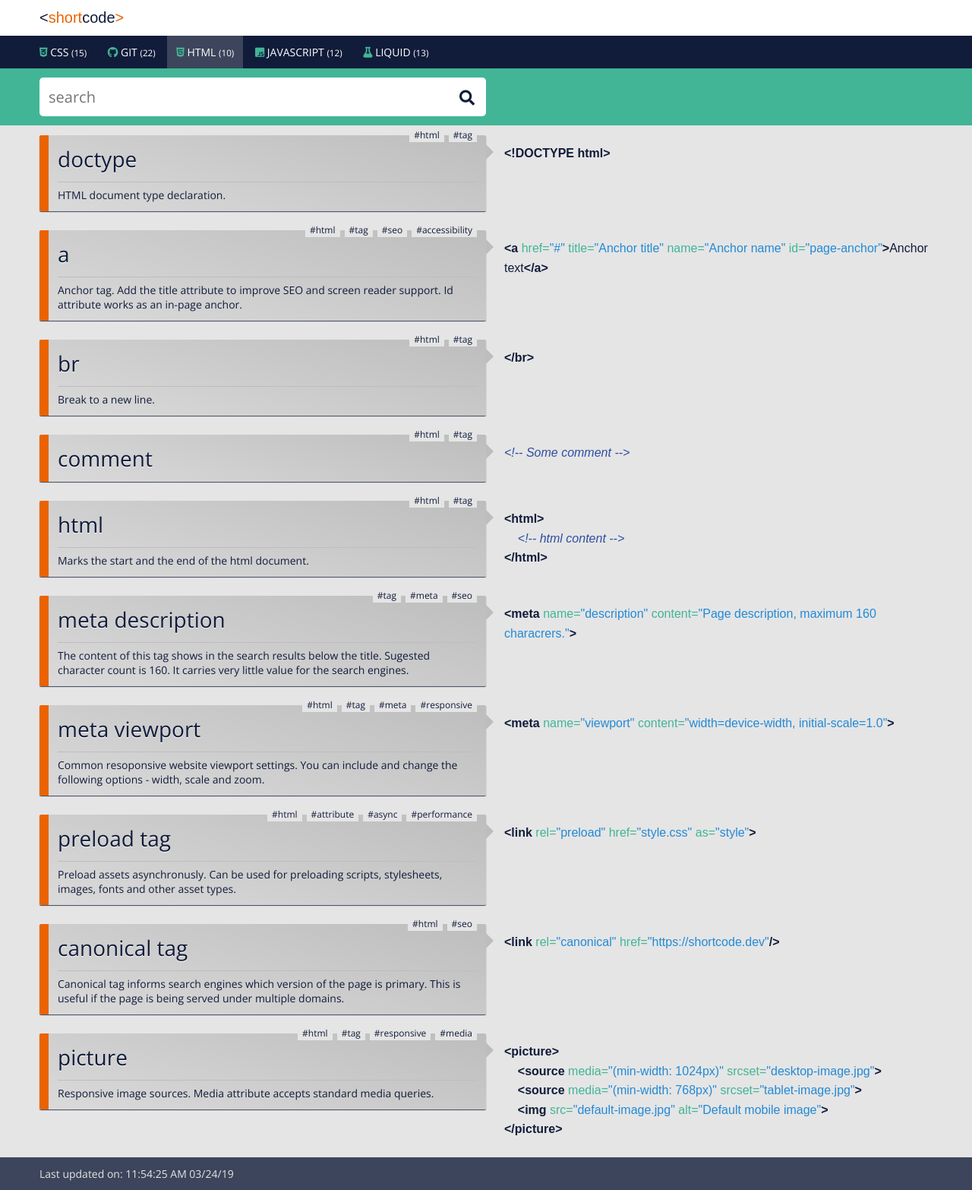
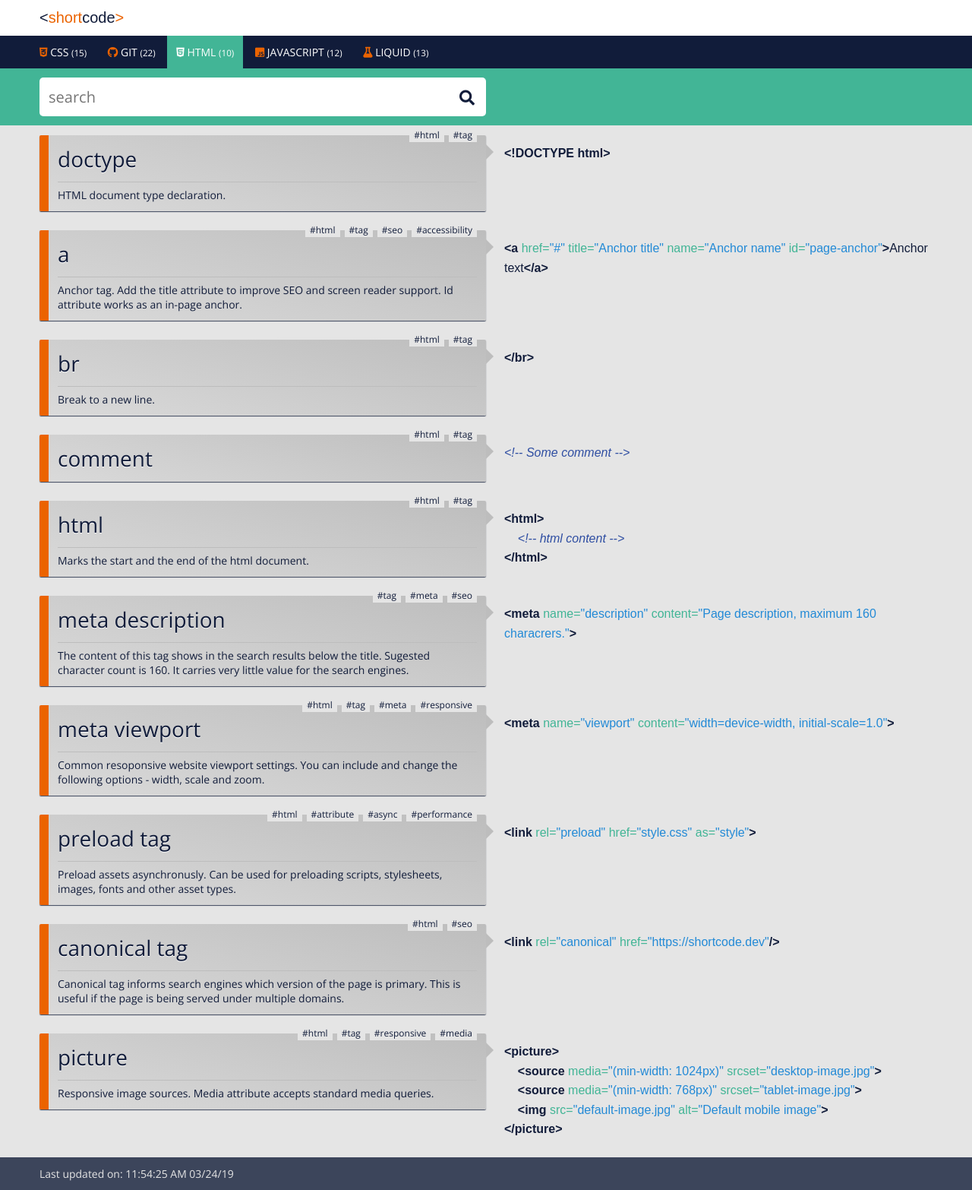
Before and after one commit to proochster/shortcode, a Jekyll site: the page built from code_html.html, in a window 1280 px wide. Shown: the whole page at 76% size. Built offline with Jekyll 4.4.1, drawn with Linux system fonts in a browser that asks for light colours; some web fonts are replaced.

Commit message:
^ Nav active state

```diff
--- a/_includes/nav.html
+++ b/_includes/nav.html
@@ -2,7 +2,7 @@
 <nav class="nav">
     <ul class="nav__list wrapper wrapper--no-padding">{% for item in site.collections %}{% unless item.label == "posts" %}
         <li class="nav__item">
-            <a href="/{{ item.permalink }}" title="{{ item.label | upcase }} lookup table" class="nav__link{% if current[1] == item.permalink %} active{% endif %}"><i class="color--accent {{item.icon }}"></i> {{ item.label | upcase }} <small>({{ site[item.label] | size }})</small></a>
+            <a href="/{{ item.permalink }}" title="{{ item.label | upcase }} lookup table" class="nav__link{% if current[1] == item.permalink %} active{% endif %}"><i class="nav__icon {{item.icon }}"></i> {{ item.label | upcase }} <small>({{ site[item.label] | size }})</small></a>
         </li>{% endunless %}{% endfor %}
     </ul>
 </nav>
--- a/_styles/components/nav.scss
+++ b/_styles/components/nav.scss
@@ -24,8 +24,16 @@
         display: block;
 
         &.active{
-            background-color: $dark;
+            background-color: $style-1-accent;
             color: $light;
         }
     }
+
+    &__icon{
+        color: $primary-colour;
+
+        .active &{
+            color: white;
+        }
+    }
 }
```
